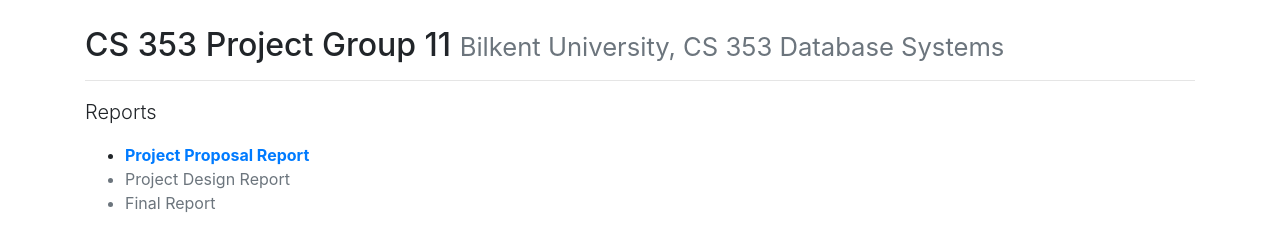
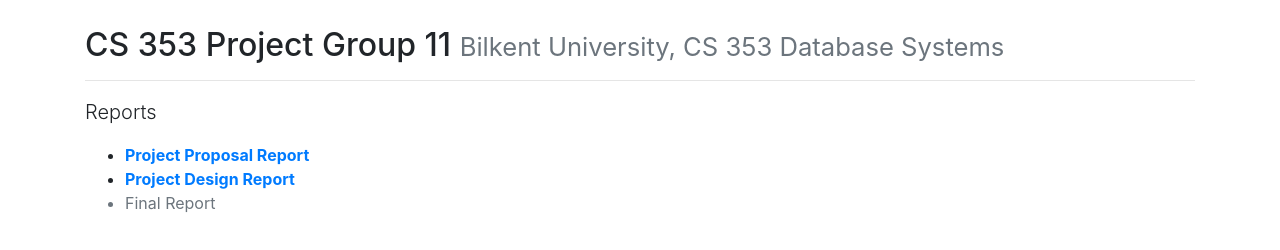
Before and after one commit to cs353group11/cs353group11.github.io, a plain HTML site: page index.html in a window 1280 px wide. Shown: the part 142-392 px from the top of the page. Drawn offline with nearby package versions, Linux system fonts and the light colour scheme; a small style sheet from the web is missing.

Commit message:
Design report added (index)

```diff
--- a/index.html
+++ b/index.html
@@ -55,7 +55,7 @@
                 <p class="lead">Reports</p>
                 <ul>
                     <li><a href="docs/G11_proposal.pdf" class="alert-link">Project Proposal Report</a></li>
-                    <li class="text-secondary">Project Design Report</li>
+                    <li><a href="docs/G11_design.pdf" class="alert-link">Project Design Report</a></li>
                     <li class="text-secondary">Final Report</li>
                 </ul>
             </div>
```
